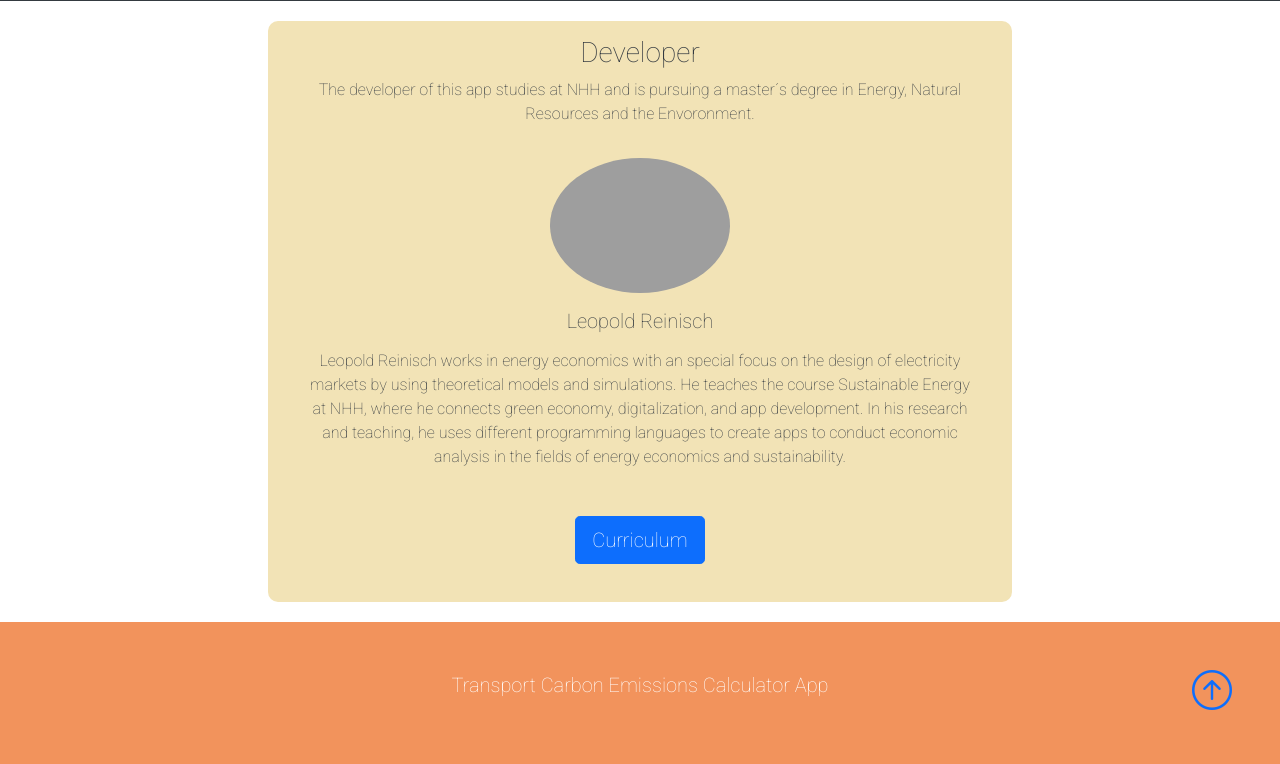
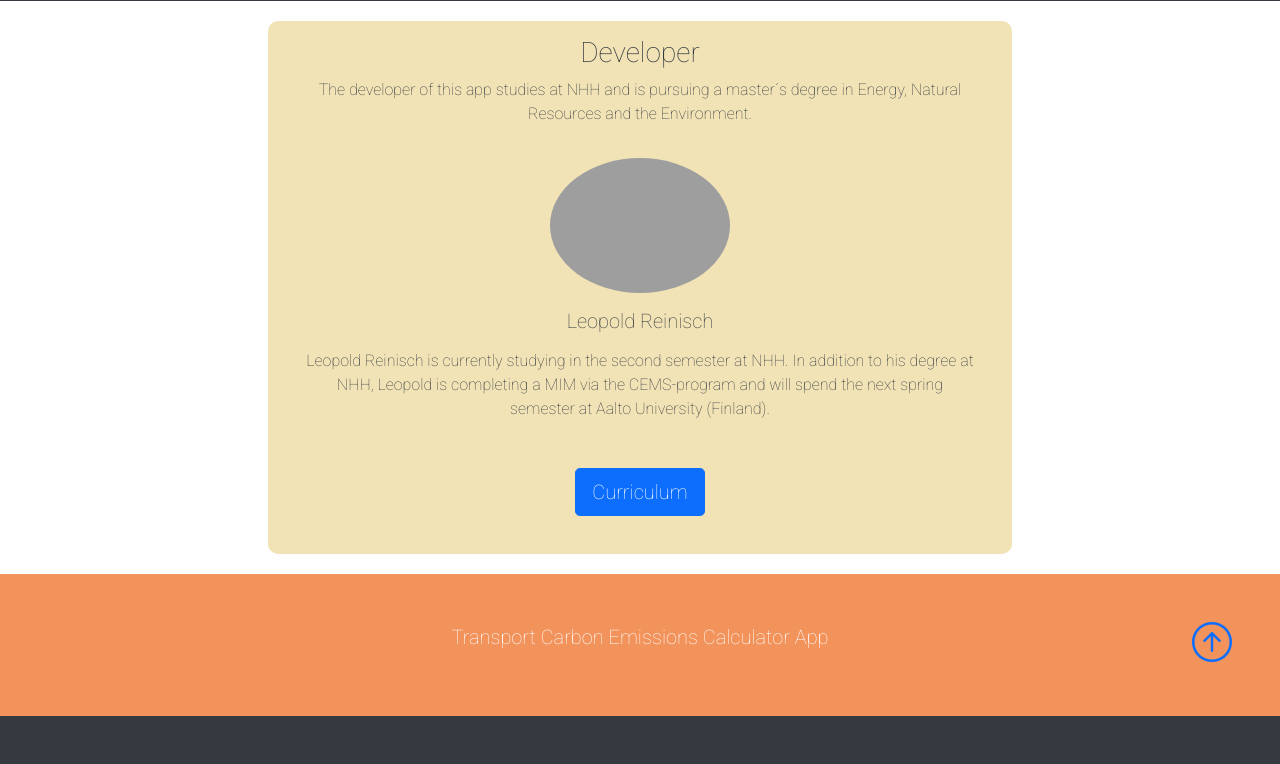
Before and after one commit to leoreinisch/ene425-2022-app-leor, a Flask app: page / in a window 1280 px wide. Shown: the part 536-1300 px from the top of the page. After the commit the page ends 1252 px from the top, so only its background shows below. Run offline with Flask 2, Linux system fonts and the light colour scheme; some libraries are stand-ins or nearby versions; grey boxes are pictures that could not be loaded.

Commit message:
Update home.html

```diff
--- a/templates/home.html
+++ b/templates/home.html
@@ -42,7 +42,7 @@
                 </div>
                 <div class="box">
                     <h3 class="text-center", style="color=#343a40;">Developer</h3>
-                    <p class="color=#343a40">The developer of this app studies at NHH and is pursuing a master´s degree in Energy, Natural Resources and the Envoronment.
+                    <p class="color=#343a40">The developer of this app studies at NHH and is pursuing a master´s degree in Energy, Natural Resources and the Environment.
                     </p>
 
                     <div class="card-body text-center">
@@ -51,12 +51,8 @@
                              alt="", style="max-width: 180px; max-height: 180px"
                         />
                         <h5 class="card-title mb-3">Leopold Reinisch</h5>
-                        <p class="card-text">Leopold Reinisch works in energy economics with an
-                            special focus on the design of electricity markets by using theoretical
-                            models and simulations. He teaches the course Sustainable Energy at NHH,
-                            where he connects green economy, digitalization, and app development.
-                            In his research and teaching, he uses different programming languages to create apps to conduct
-                            economic analysis in the fields of energy economics and sustainability.
+                        <p class="card-text">Leopold Reinisch is currently studying in the second semester at NHH. In addition to his degree at NHH, Leopold is
+                            completing a MIM via the CEMS-program and will spend the next spring semester at Aalto University (Finland).
                         </p>
                         </br>
                         <div class="container_buttons_developer">
```
